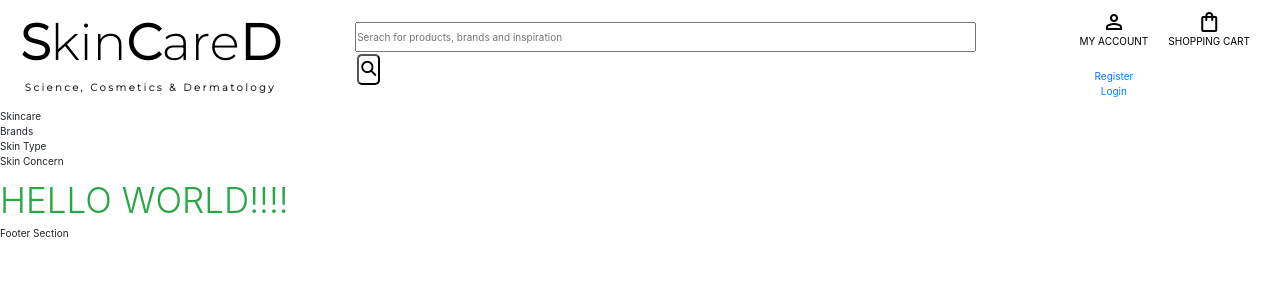
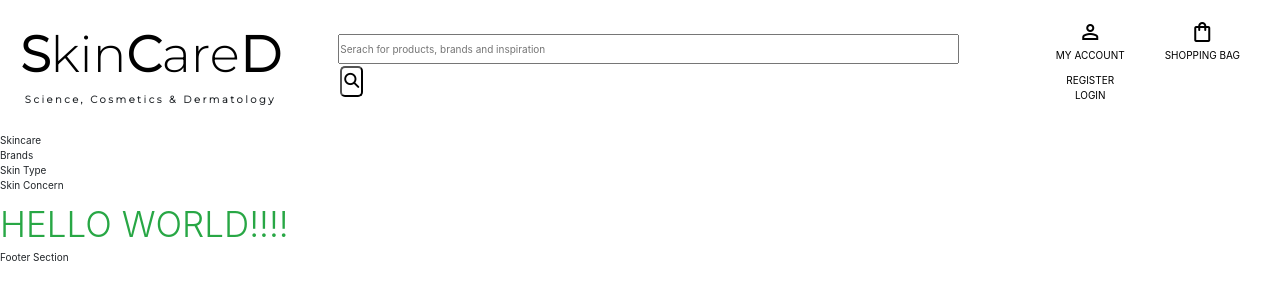
Before and after one commit to Code-Institute-Submissions/skincared, a Django app: page / in a window 1280 px wide. Shown: the top 300 px of the page. Run offline with Django 3.2, Linux system fonts and the light colour scheme; some libraries are stand-ins or nearby versions.

Commit message:
Style layout for user profile and basket

```diff
--- a/static/css/style.css
+++ b/static/css/style.css
@@ -13,6 +13,10 @@ html{
 
 ul {
     list-style-type: none;
+}
+
+li a {
+    color: black;
 }
 
 a:hover {
@@ -66,6 +70,7 @@ header {
 
 #user-profile-shoppingcart-container {
     margin-right: 20px;
+    text-align: center;
 }
 
 #user-profile-shoppingcart-container ul {
@@ -74,22 +79,10 @@ header {
 }
 
 #user-profile-shoppingcart-container li {
-    display: flex;
-    flex-direction: column;
-    align-items: center;
-    text-decoration: none;
-    color: black;
-    padding: 10px;
-}
-
-#user-profile-container {
-    display: flex;
-    flex-direction: column;
-    align-items: center;
+    padding: 20px;
 }
 
 .user-profile-drop-down-menu {
     display: flex;
     flex-direction: column;
-    align-items: center;
 }
--- a/templates/base.html
+++ b/templates/base.html
@@ -70,32 +70,32 @@
         <div id="user-profile-shoppingcart-container">
             <ul>
                 <div id="user-profile-container">
-                    <a href="">
                     <li>
+                        <a href="#">
                             <span class="material-symbols-outlined">person</span>
                             <p>MY ACCOUNT</p>
-                        </li>
                         </a>
                         <div class="user-profile-drop-down-menu">
                             {% if request.useris_authenticated %}
                                 {% if request.user.is_superuser %}
-                            <a href=""> Product Management</a>
+                                <a href="">PRODUCT MANAGEMENT</a>
                                 {% endif %}
-                            <a href="">Profile</a>
-                            <a href="{% url 'account_logout' %}">Logout</a>
+                                <a href="">PROFILE</a>
+                                <a href="{% url 'account_logout' %}">LOGOUT</a>
                             {% else %}
-                            <a href="{% url 'account_signup' %}">Register</a>
-                            <a href="{% url 'account_login' %}">Login</a>
+                                <a href="{% url 'account_signup' %}">REGISTER</a>
+                                <a href="{% url 'account_login' %}">LOGIN</a>
                             {% endif %}
                         </div>
+                    </li>
                 </div>
 
+                <li>
                     <a href="">
-                    <li>
                         <span class="material-symbols-outlined">shopping_bag</span>
-                        <p>SHOPPING CART</p>
+                        <p>SHOPPING BAG</p>
+                    </a>
                 </li>
-                </a>
             </ul>
         </div>
 
```
Lines whose indentation alone changed are shown as unchanged.
